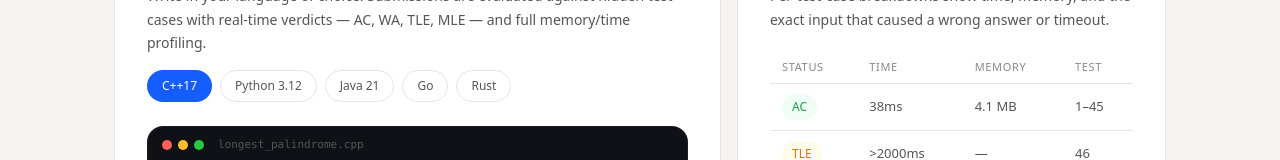
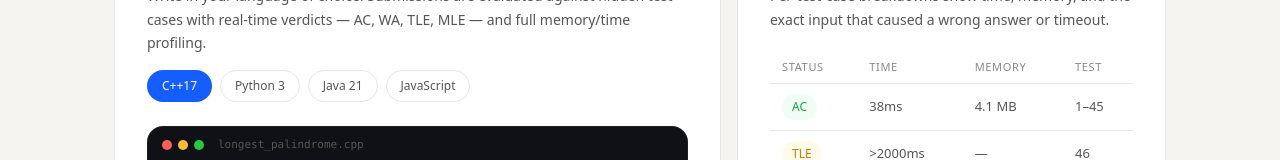
Before and after one commit to atharvjack3-sudo/algorhythm, a React (Vite) app in the folder frontend/: page / in a window 1280 px wide. Shown: the part 1566-1726 px from the top of the page. Built offline with nearby package versions, Linux system fonts and the light colour scheme; no server answers.

Commit message:
updated landing page

```diff
--- a/frontend/src/pages/Landing.jsx
+++ b/frontend/src/pages/Landing.jsx
@@ -334,11 +334,11 @@ export default function AlgorhythmLanding() {
               </p>
 
               <div className="flex gap-2 flex-wrap mt-4">
-                {["C++17", "Python 3.12", "Java 21", "Go", "Rust"].map(
+                {["C++17", "Python 3", "Java 21", "JavaScript"].map(
                   (lang) => (
                     <div
                       key={lang}
-                      onClick={() => setActiveLang(lang)}
+
                       className={`px-3.5 py-1.5 rounded-full text-[12px] font-medium border cursor-pointer transition-all ${activeLang === lang ? "bg-blue-600 text-white border-transparent" : "border-black/10 dark:border-white/10 text-[#555] dark:text-[#a0a0a8]"}`}
                     >
                       {lang}
```
